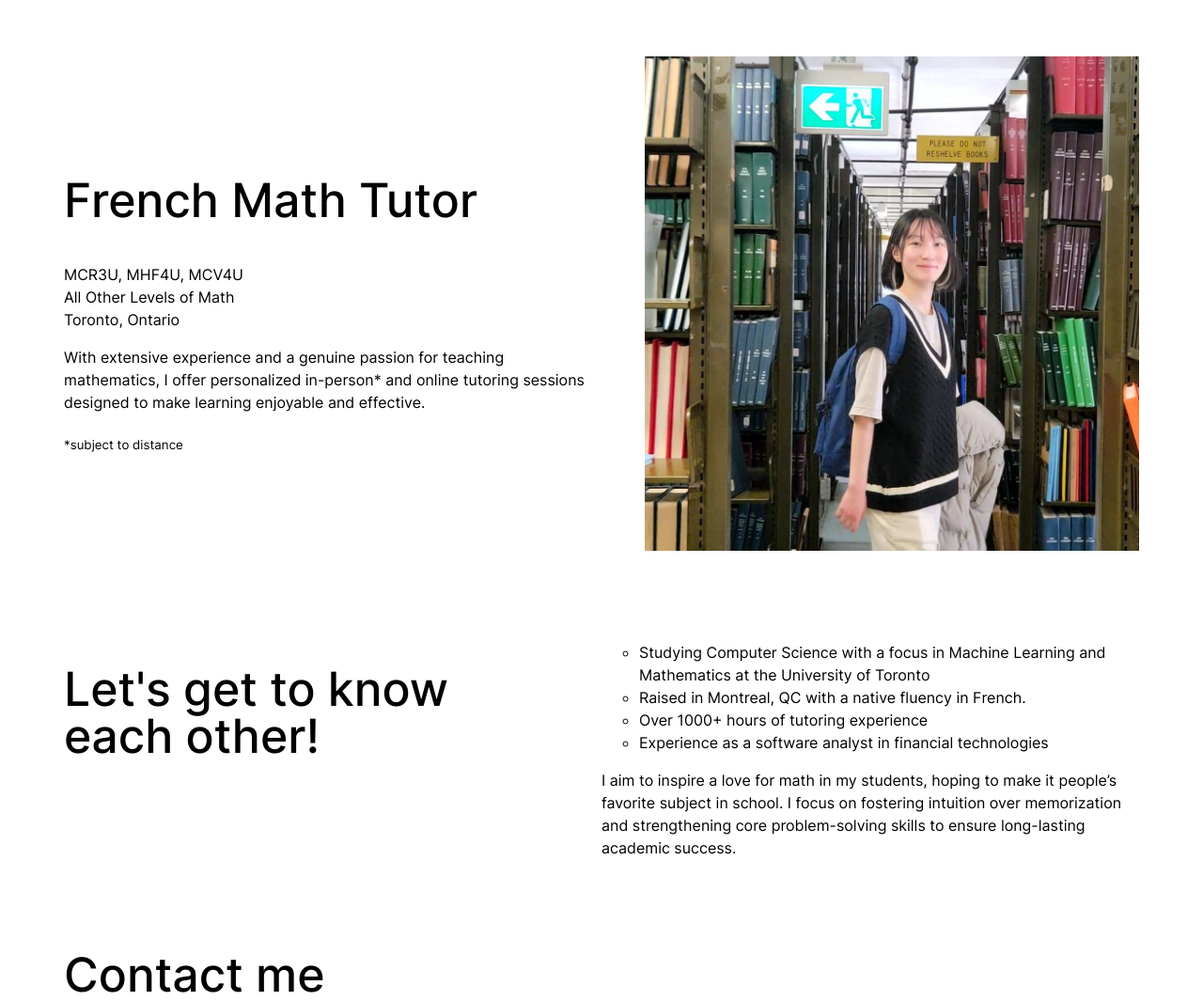
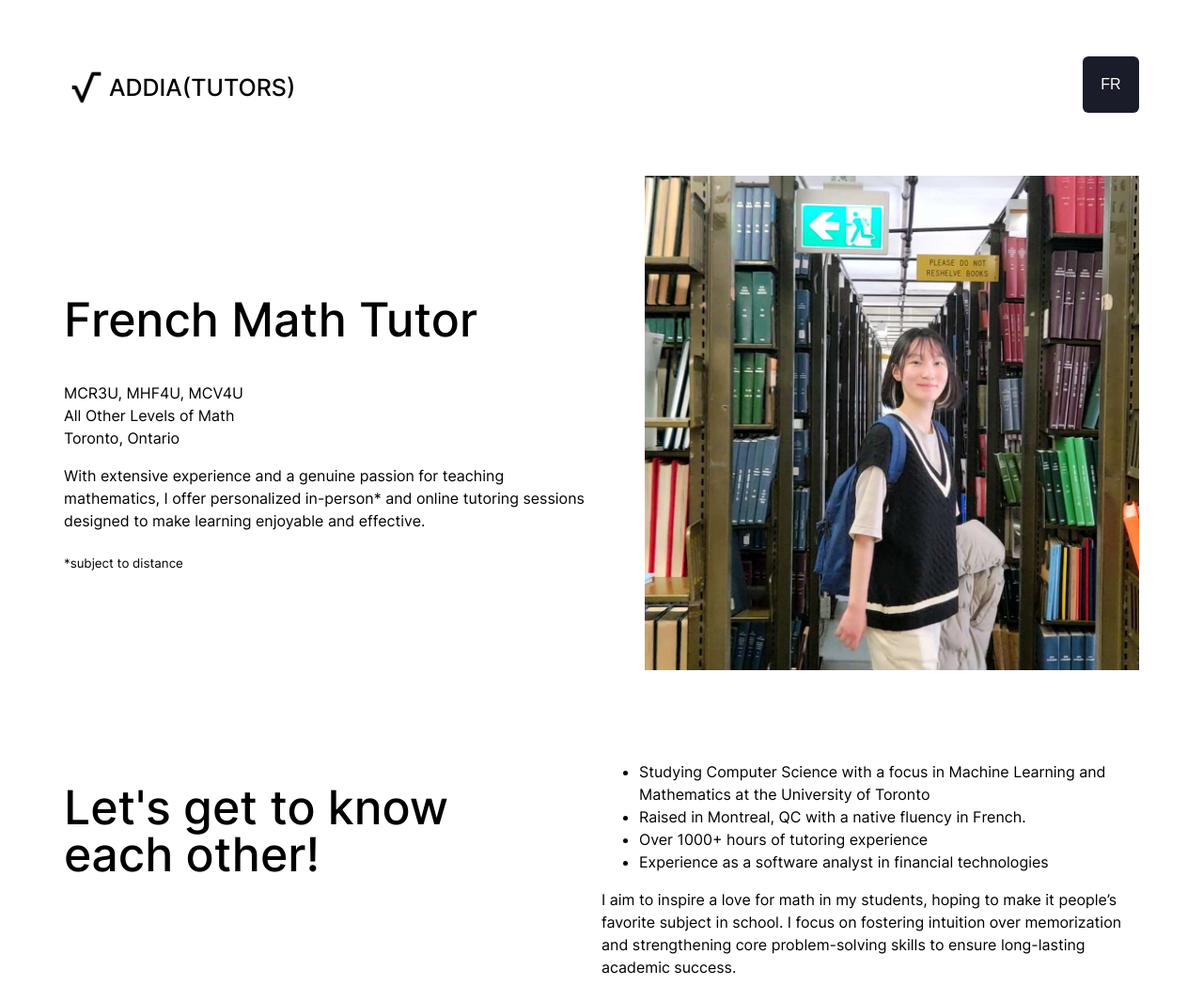
Before and after one commit to addiaa/addiatutors.github.io, a plain HTML site: page index.html in a window 1280 px wide. Shown: the top 1065 px of the page at 94% size. Drawn offline with Linux system fonts and the light colour scheme.

Commit message:
Add files via upload
added a header with my logo and a french button, no link yet

```diff
--- a/index.html
+++ b/index.html
@@ -1,10 +1,20 @@
 <!DOCTYPE html>
 <html>
+
 <head>
 <link rel="stylesheet" href="mystyle.css">
 <meta name="viewport" content="width=device-width, initial-scale=1">
 </head>
+
 <body>
+
+<div class="nav-box">
+    <div class="logo-box">
+        <img class="logo-pic" src="logo.png" alt="sqrt">
+        <h2 class="logo-text">ADDIA(TUTORS)</h2>
+    </div>
+    <button class="fr-button">FR</button>
+</div>
 
 <div class="main-box">
     <div class="intro-box">
@@ -17,7 +27,7 @@
                 enjoyable and effective.</p>
             <p><sub>*subject to distance</sub></p>
         </div>
-        <img src="me.jpeg" alt="Picture of Addia">
+        <img class="me-pic" src="me.jpeg" alt="picture of addia">
     </div>
 
     <div class="about-box">
@@ -25,7 +35,7 @@
             <h2>Let's get to know each other!</h2>
         </div>
         <div class="right-box">
-            <ul style="list-style-type:circle;">
+            <ul style="list-style-type:disc;">
                 <li>Studying Computer Science with a focus in Machine Learning and Mathematics
                     at the University of Toronto</li>
                 <li>Raised in Montreal, QC with a native fluency in French.</li>
@@ -46,6 +56,7 @@
 </div>
 
 </body>
+
 </html>
 
 <!-- <iframe src="https://docs.google.com/forms/d/e/1FAIpQLSeFB9a4zdwPGwHJWGYrugxPoHDTAhVjrfT24nk8JZuYyr6VwQ/viewform?embedded=true" width="640" height="1015" frameborder="0" marginheight="0" marginwidth="0">Loading…</iframe> -->
--- a/mystyle.css
+++ b/mystyle.css
@@ -22,6 +22,80 @@ h2 {
     font-weight: 500;
     font-size: 50px;
     line-height: 1;
+}
+
+.logo-box {
+    display: flex;
+    flex-direction: row;
+    justify-content: flex-start;
+    align-items: center;
+}
+
+@media screen and (min-width: 0px) {
+    .logo-pic {
+        width: 40px;
+        height: 40px;
+    }
+    .logo-text {
+        font-size: 20px;
+    }
+}
+
+@media screen and (min-width: 768px) {
+    .logo-pic {
+        width: 48px;
+        height: 48px;
+    }
+    .logo-text {
+        font-size: 25px;
+    }
+}
+.fr-button {
+    background-color: #1b1c29;
+    color: #fff;
+    border: none;
+    border-radius: 10%;
+    text-align: center;
+}
+
+@media screen and (min-width: 0px) {
+    .fr-button {
+        font-size: 12px;
+        height: 48px;
+        width: 48px;
+    }
+}
+
+@media screen and (min-width: 768px) {
+    .fr-button {
+        font-size: 16px;
+        height: 60px;
+        width: 60px;
+    }
+}
+
+.fr-button:hover {
+    background-color: #dadbe3;
+    color: #1b1c29;
+    transition: 0.4s;
+}
+
+.nav-box {
+    display: flex;
+    justify-content: space-between;
+    align-items: flex-start;
+}
+
+@media screen and (min-width: 0px) {
+    .nav-box {
+        margin: 22.5px;
+    }
+}
+
+@media screen and (min-width: 768px) {
+    .nav-box {
+        margin: 60px;
+    }
 }
 
 .main-box {
@@ -62,7 +136,7 @@ h2 {
     }
 }
 
-img {
+.me-pic {
     object-fit: cover;
     /* width: 46%; */
     /* height: 46%; */
@@ -70,14 +144,14 @@ img {
 }
 
 @media screen and (min-width: 0px) {
-    img {
+    .me-pic {
         width: 100%;
         height: 100%;
     }
 }
 
 @media screen and (min-width: 768px) {
-    img {
+    .me-pic {
         width: 46%;
         height: 46%;
     }
```
Also changed, not shown: logo.png (added).
